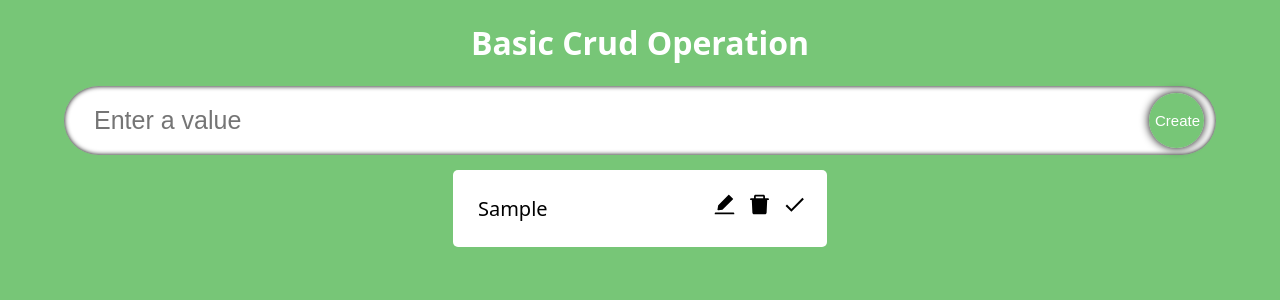
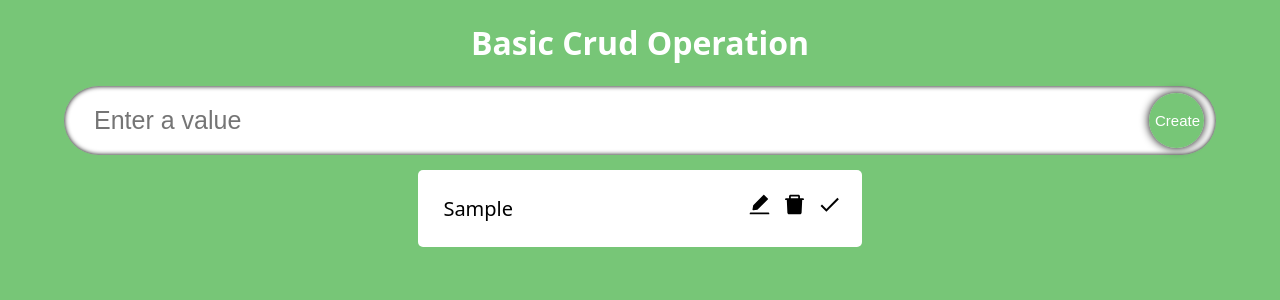
Before and after one commit to Isaac-miles/ReactTs, a React (Create React App) app: page / in a window 1280 px wide. Both pictures are taken after typing "Sample" into the empty fields and a click on the button "Create". Shown: the top 300 px of the page. Built offline with nearby package versions, Linux system fonts and the light colour scheme.

Commit message:
finished first phase

```diff
--- a/src/component/listItem.tsx
+++ b/src/component/listItem.tsx
@@ -1,4 +1,4 @@
-import React from 'react'
+import React,{FormEvent, useState,useRef, useEffect} from 'react'
 import { Item } from '../model'
 import {AiFillEdit,AiFillDelete} from 'react-icons/ai'
 import {MdDone} from 'react-icons/md'
@@ -12,20 +12,44 @@ interface itemProps{
 }
 
 export default function ListItem({item,items,setItems}:itemProps) {
+    const inputRef= useRef<HTMLInputElement>(null)
+
+    const [edit, setEdit] = useState<boolean>(false);
+    const [editItem, setEditItem] = useState<string>(item.itemName)
+
     const handleDone =(id: number)=>{
         setItems(items.map((item)=>item.id ===id?{...item, isDone:!item.isDone}:item))
     }
+    const handleDelete =(id: number)=>{
+        setItems(items.filter((item)=>item.id !==id))
+    }
+    const handleEdit =(e:FormEvent, id:number)=>{
+        e.preventDefault();
+        setItems(
+            items.map((item)=>item.id ===id?{...item,itemName:editItem}:item)
+        )
+        setEdit(false)
+    }
+    useEffect(()=>{
+        inputRef.current?.focus();
+    },[edit])
+
   return (
-    <form className='single_item'>
-       {
-       item.isDone?(<s className="single_item_text">{item.itemName}</s>):
+    <form className='single_item' onSubmit={(e)=>handleEdit(e, item.id)}>
+        {edit? (
+        <input value={editItem} ref={inputRef} onChange={(e)=>setEditItem(e.target.value)} className='single_item_text'/>
+        )
+        :  (
+                item.isDone?(<s className="single_item_text">{item.itemName}</s>):
 
-       <span className="single_item_text">{item.itemName}</span>
+                <span className="input_item_text">{item.itemName}</span>
+        )}
 
-       }
         <div>
-            <span className="icons">{<AiFillEdit/>}</span>
-            <span className="icons">{<AiFillDelete/>}</span>
+            <span className="icons" onClick={()=>{
+                if(!edit && !item.isDone)setEdit(!edit)
+            }}>{<AiFillEdit/>}</span>
+            <span className="icons" onClick={()=>handleDelete(item.id)}>{<AiFillDelete/>}</span>
 
             <span className="icons" onClick={()=>handleDone(item.id)}>{<MdDone/>}</span>
         </div>
--- a/src/component/styles.css
+++ b/src/component/styles.css
@@ -6,7 +6,7 @@
 }
 .single_item{
     display: flex;
-    width: 29%;
+    width: 35%;
     border-radius: 5px;
     padding: 20px;
     margin-top: 15px;
@@ -19,8 +19,17 @@
     border: none;
     font-size: 20px;
     color: black;
+    background-color: rgb(234, 234, 234);
 }
-.single_item_text{
+.input_item_text{
+    flex: 1;
+    padding:5px;
+    border: none;
+    font-size: 20px;
+    color: black;
+
+}
+.single_item_text:focus{
     outline: none;
 }
 .icons{
```
